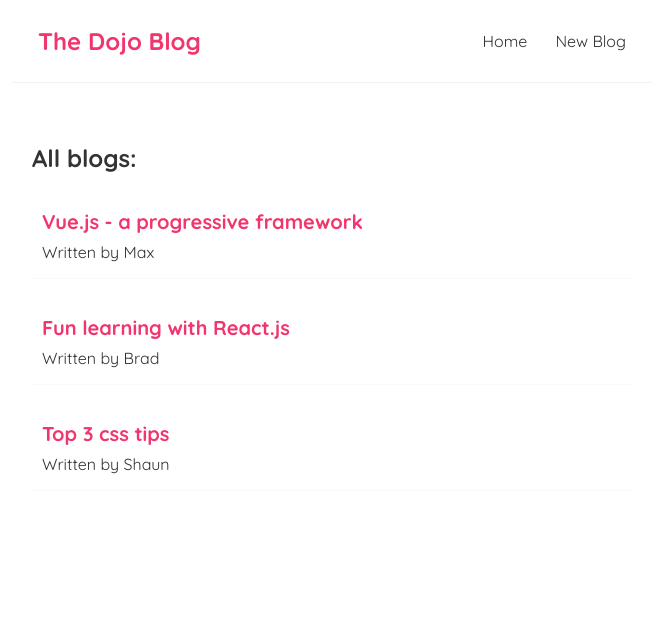
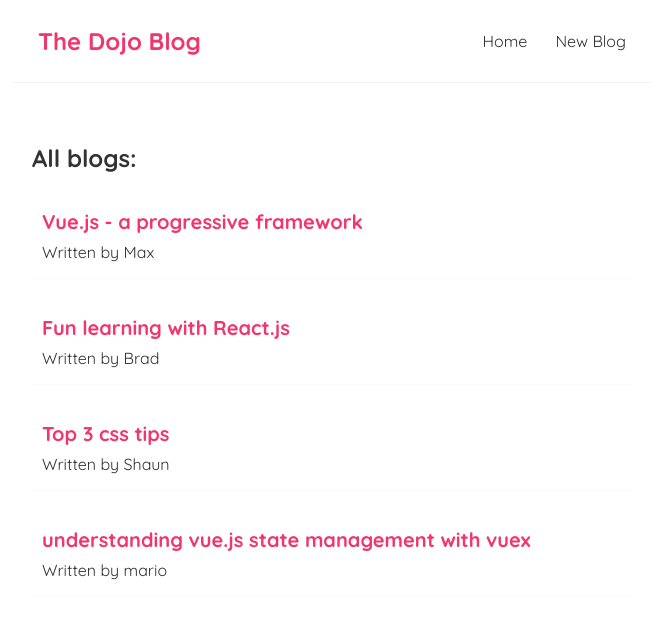
Before and after one commit to VisheshSingh/ninjadojo, a React (Create React App) app: page / in a window 1280 px wide. Shown: the top 618 px of the page, without its empty margins (308-964 px from the left). Built offline with nearby package versions, Linux system fonts and the light colour scheme; data requests are answered from the project's data file.

Commit message:
making POST request

```diff
--- a/data/db.json
+++ b/data/db.json
@@ -17,6 +17,12 @@
       "title": "Top 3 css tips",
       "author": "Shaun",
       "description": "Cascading Style Sheets is a style sheet language used for describing the presentation of a document written in a markup language such as HTML. CSS is a cornerstone technology of the World Wide Web, alongside HTML and JavaScript."
+    },
+    {
+      "title": "understanding vue.js state management with vuex",
+      "description": "Vuex is a state management pattern + library for Vue.js applications. It serves as a centralized store for all the components in an application, with rules ensuring that the state can only be mutated in a predictable fashion",
+      "author": "mario",
+      "id": 4
     }
   ]
 }
--- a/src/components/Create.js
+++ b/src/components/Create.js
@@ -7,7 +7,16 @@ const Create = () => {
 
   const handleSubmit = (e) => {
     e.preventDefault();
-    console.log(title, description, author);
+    const blog = { title, description, author };
+    console.log({ blog });
+
+    fetch(`http://localhost:8000/blogs`, {
+      method: 'POST',
+      headers: {
+        'Content-Type': 'application/json',
+      },
+      body: JSON.stringify(blog),
+    });
     setTitle('');
     setDescription('');
     setAuthor('mario');
```
Also changed, not shown: 1 other file (tests, documents, lock files or other folders).
